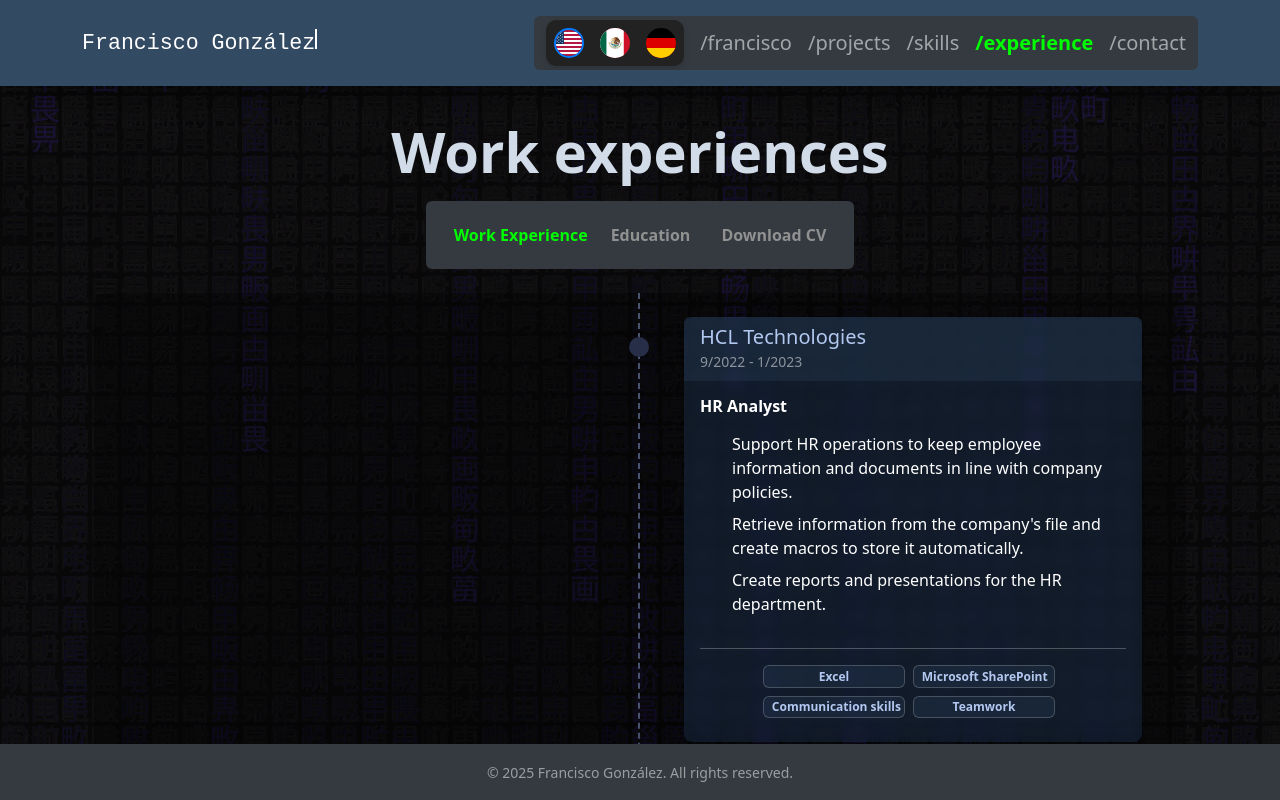
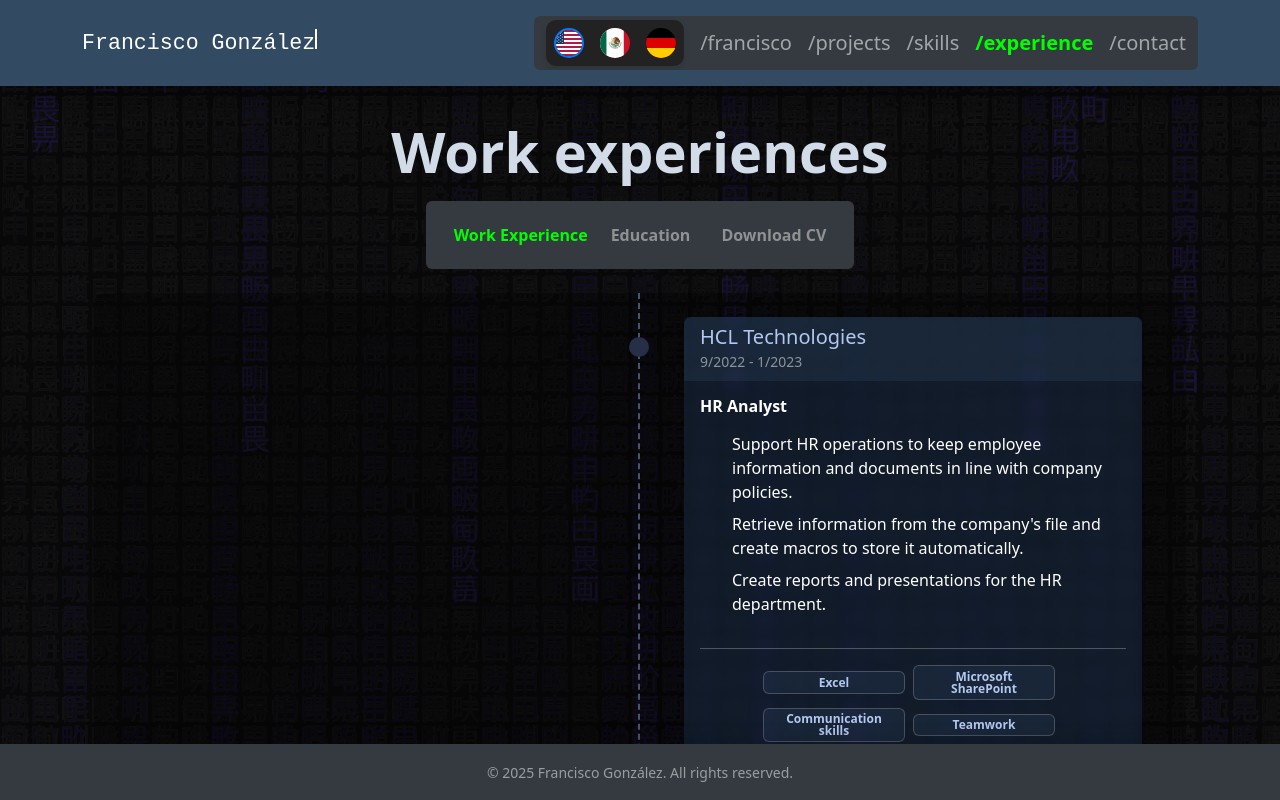
Before and after one commit to SlippedWave/professional_portfolio, a Vue app: page /experience in a window 1280 px wide. Built offline with nearby package versions, Linux system fonts and the light colour scheme.

Commit message:
styling and cv pdf modification

```diff
--- a/src/components/Experience/TimeLineCard.vue
+++ b/src/components/Experience/TimeLineCard.vue
@@ -19,7 +19,7 @@
                 <div
                     class="mt-2 pt-3 justify-content-center align-items-center border-top border-white border-opacity-25 row">
                     <span v-for="(tech, techIndex) in experience.technologies" :key="techIndex"
-                        class="badge col-6 col-md-4 bg-primary bg-opacity-25 me-2 mb-2">
+                        class="badge col-6 col-md-4 bg-primary bg-opacity-25 me-2 mb-2 text-wrap">
                         {{ tech }}
                     </span>
                 </div>
```
Also changed, not shown: 1 other file (tests, documents, lock files or other folders).
